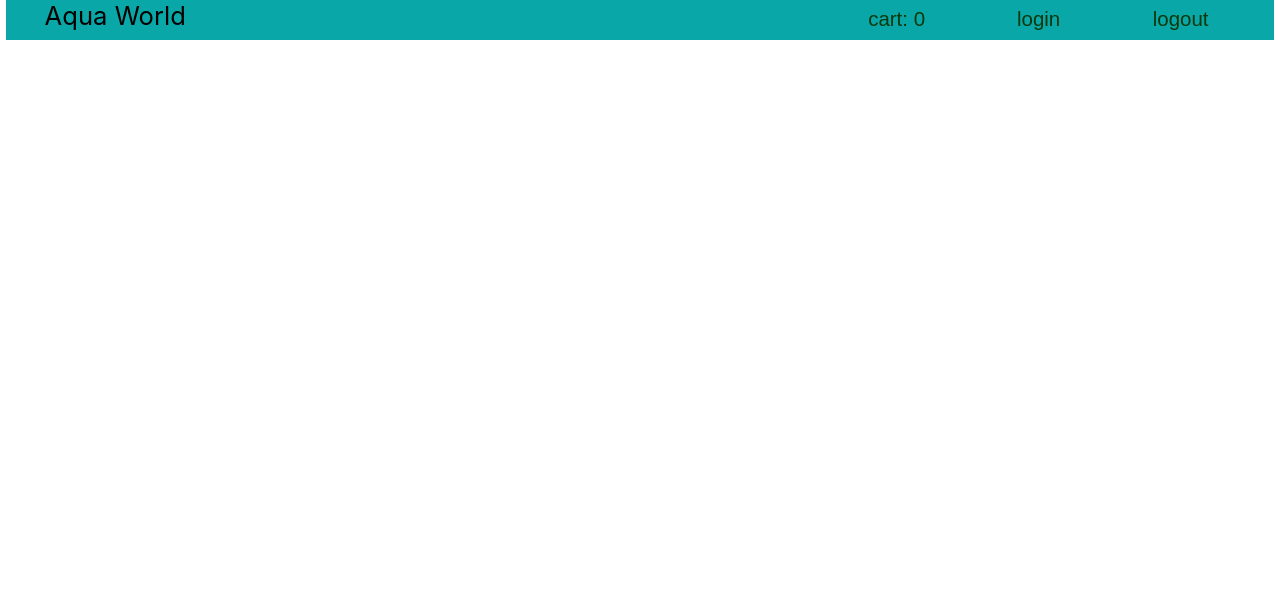
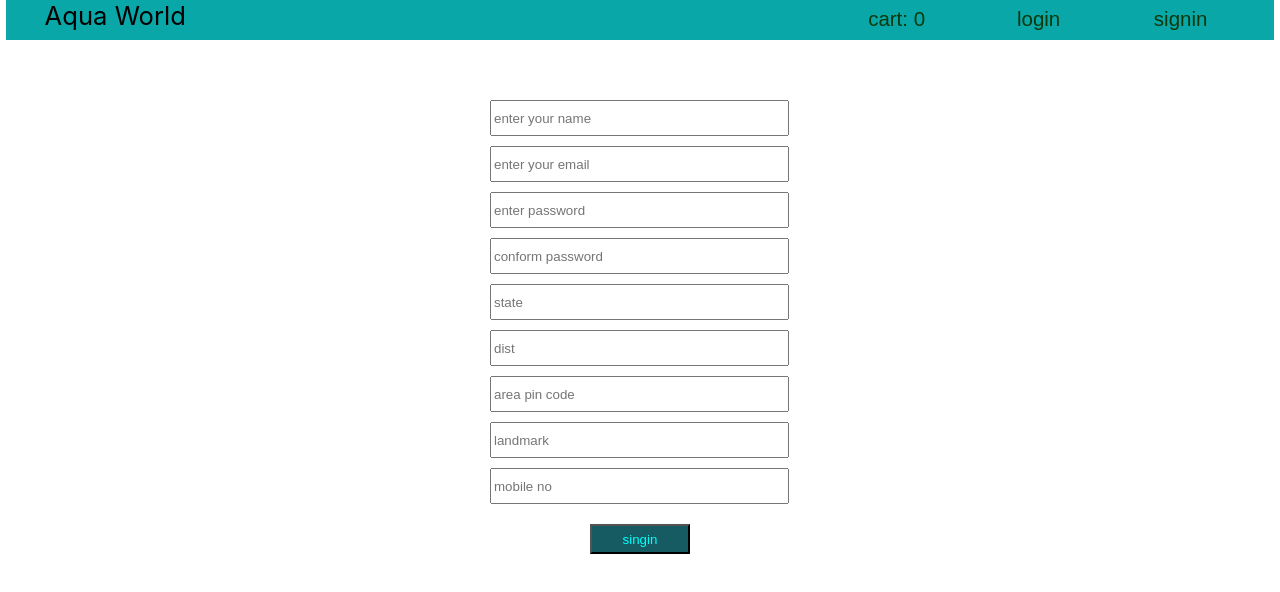
Before and after one commit to sashanka1/Aqua_World, a React (Create React App) app in the folder aqua_world/: page /signin in a window 1280 px wide. Shown: the top 592 px of the page. Built offline with nearby package versions, Linux system fonts and the light colour scheme; no server answers.

Commit message:
some update done userRegister done

```diff
--- a/aqua_world/src/App.js
+++ b/aqua_world/src/App.js
@@ -6,6 +6,7 @@ import {Home} from "./components/home"
 import {Product} from "./components/product"
 import {Cart} from "./components/cart"
 import {Login} from "./components/login"
+import {Signin} from "./components/signin"
 
 function App() {
   return (
@@ -15,6 +16,7 @@ function App() {
 
       <Routes>
       <Route path= {"/login"} element= {<Login/>}></Route>
+      <Route path= {"/signin"} element= {<Signin/>}></Route>
       {/* <Route path = {"/product/:id"} element = {<Product/>}></Route> */}
       <Route path = "/" element= {<Home/>}></Route>
       <Route path = {"/product"} element = {<Product/>}></Route>
--- /dev/null
+++ b/aqua_world/src/components/css/signin.css
@@ -0,0 +1,28 @@
+.signinCont{
+    height: 400px;
+    width: 300px;
+    /* border: 1px solid red; */
+    margin: auto;
+    margin-top: 50px;
+    align-items: center;
+    justify-content: center;
+    position: relative;
+
+}
+.signinCont>input{
+    height: 30px;
+     width:97%;
+     margin: auto;
+     margin-top: 10px;
+     position: relative;
+
+}
+.signinCont >button{
+    height: 30px;
+    width: 100px;
+    background-color: rgb(22, 91, 97);
+    margin: auto;
+    margin-top: 20px;
+    margin-left: 100px;
+    color: aqua;
+}
--- a/aqua_world/src/components/navbar.jsx
+++ b/aqua_world/src/components/navbar.jsx
@@ -30,7 +30,7 @@ useEffect(()=>{
         <div className="right_div">
         <button><Link to="/cart">cart: {cartcount}</Link></button>
        <button><Link to="/login">login</Link></button>
-       <button><Link to="/logout">logout</Link></button>
+       <button><Link to="/signin">signin</Link></button>
 
        <Link to="/"></Link>
         </div>
--- /dev/null
+++ b/aqua_world/src/components/signin.jsx
@@ -0,0 +1,117 @@
+import { useState } from "react";
+import "./css/signin.css";
+
+function Signin() {
+  const [formdata, setFromdata] = useState({
+    username: "",
+    email: "",
+    password: "",
+    conform_password: "",
+    state: "",
+    dist: "",
+    areaPin: "",
+    landmark: "",
+    mobileNo: "",
+  });
+  const handlechange = (e) => {
+    setFromdata({ ...formdata, [e.target.name]: e.target.value });
+  };
+  const submit = async() => {
+    console.log(formdata);
+
+     let resp = await fetch("http://localhost:5400/register", {
+        method:"post",
+        body:JSON.stringify({
+            username: formdata.username,
+            email: formdata.email,
+            password: formdata.password,
+            state:formdata.state,
+            dist: formdata.dist,
+            areaPin: formdata.areaPin,
+            landmark: formdata.landmark,
+            mobileNo: formdata.mobileNo,  // adding  product to cart
+
+        }),
+        headers:{
+            "content-Type":"application/json",
+        },
+
+    }).then((res) => {
+        return res.json();
+        });
+        console.log( "resp",resp)
+
+
+
+  };
+  return (
+    <div className="signinCont">
+      <input
+        type="text"
+        name="username"
+        value={formdata.username}
+        placeholder="enter your name"
+        onChange={handlechange}
+      />
+      <input
+        type="email"
+        name="email"
+        value={formdata.email}
+        placeholder="enter your email"
+        onChange={handlechange}
+      />
+      <input
+        type="password"
+        name="password"
+        value={formdata.password}
+        placeholder="enter password"
+        onChange={handlechange}
+      />
+      <input
+        type="password"
+        name="conform_password"
+        value={formdata.conform_password}
+        placeholder="conform password"
+        onChange={handlechange}
+      />
+      <input
+        type="text"
+        name="state"
+        value={formdata.state}
+        placeholder="state"
+        onChange={handlechange}
+      />
+      <input
+        type="text"
+        name="dist"
+        value={formdata.dist}
+        placeholder="dist"
+        onChange={handlechange}
+      />
+      <input
+        type="text"
+        name="areaPin"
+        value={formdata.areaPin}
+        placeholder="area pin code"
+        onChange={handlechange}
+      />
+      <input
+        type="text"
+        name="landmark"
+        value={formdata.landmark}
+        placeholder="landmark"
+        onChange={handlechange}
+      />
+      <input
+        type="text"
+        name="mobileNo"
+        value={formdata.mobileNo}
+        placeholder="mobile no"
+        onChange={handlechange}
+      />
+      <button onClick={submit}>singin</button>
+    </div>
+  );
+}
+
+export { Signin };
```
